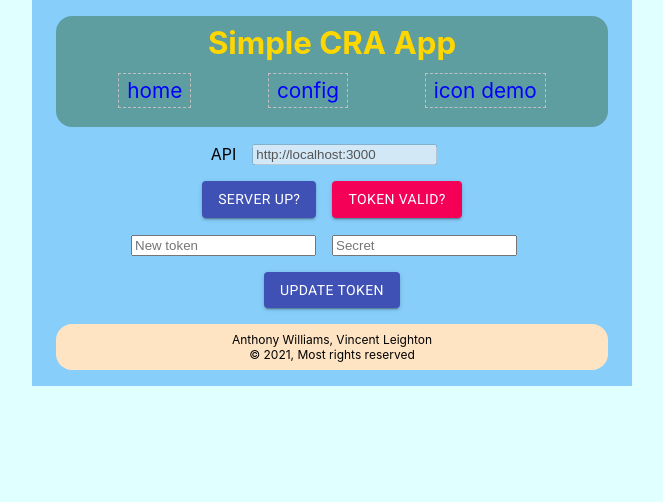
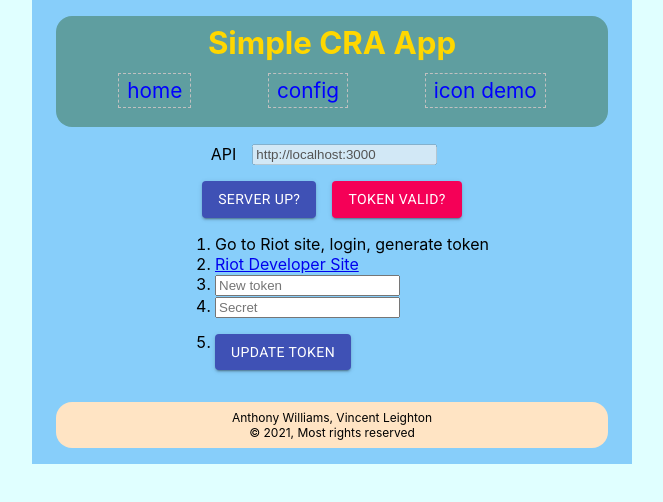
Before and after one commit to Wolven531/simple-cra-app, a React (Create React App) app: page /config in a window 1280 px wide. Shown: the top 502 px of the page, without its empty margins (308-971 px from the left). Built offline with nearby package versions, Linux system fonts and the light colour scheme.

Commit message:
Clean up token update section

```diff
--- a/src/ConfigPage/ConfigPage.tsx
+++ b/src/ConfigPage/ConfigPage.tsx
@@ -50,14 +50,21 @@ const ConfigPage: FC<ConfigPageProps> = ({ api }) => {
 					Token valid?
 				</Button>
 			</Container>
-			<Grid container alignItems="center" justify="center" style={{ margin: '1rem 0' }}>
-				<Grid item>
+			<Container style={{ display: 'flex', justifyContent: 'center', }}>
+				<ol>
+					<li>
+						Go to Riot site, login, generate token
+					</li>
+					<li>
+					<a href="https://developer.riotgames.com" target="_blank" rel="noopener noreferrer">Riot Developer Site</a>
+					</li>
+					<li>
 						<input value={newToken} onChange={e => { setNewToken(e.target.value) }} placeholder="New token" />
-				</Grid>
-				<Grid item style={{ margin: '0 1rem 0 1rem' }}>
+					</li>
+					<li>
 						<input value={secret} onChange={e => { setSecret(e.target.value) }} placeholder="Secret" />
-				</Grid>
-				<Grid item style={{ margin: '0 1rem 0 1rem' }}>
+					</li>
+					<li>
 						<Button
 							className="btn-update-token"
 							color="primary"
@@ -66,8 +73,9 @@ const ConfigPage: FC<ConfigPageProps> = ({ api }) => {
 						>
 							Update Token
 						</Button>
-				</Grid>
-			</Grid>
+					</li>
+				</ol>
+			</Container>
 		</Container>
 	)
 }
```
Lines whose indentation alone changed are shown as unchanged.
